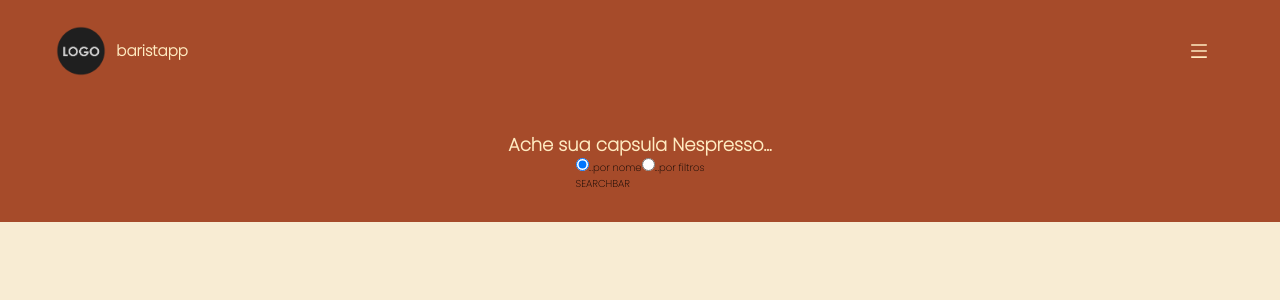
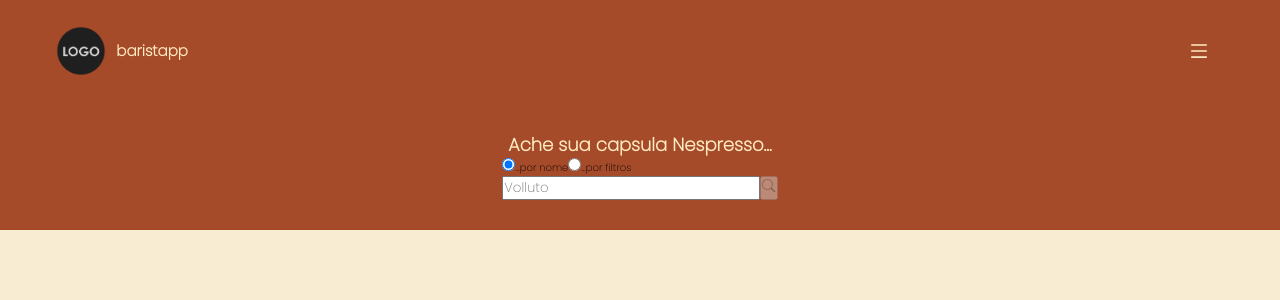
Before and after one commit to joaofelipelliccione/barista_app_front, a React (Create React App) app: page / in a window 1280 px wide. Shown: the top 300 px of the page. Built offline with nearby package versions, Linux system fonts and the light colour scheme; no server answers.

Commit message:
Conclusão da estrutura da barra de pesquisa.

```diff
--- a/src/components/searchMethods/SearchBar.jsx
+++ b/src/components/searchMethods/SearchBar.jsx
@@ -0,0 +1,41 @@
+import React from 'react';
+import PropTypes from 'prop-types';
+import { BsSearch } from 'react-icons/bs';
+// import '../../styles/SearchBar.css';
+
+function SearchBar({ searchedCapsule, setSearchedCapsule, onClickSearchBtn }) {
+  const searchWithEnter = (e) => {
+    e.preventDefault();
+    onClickSearchBtn();
+  };
+
+  return (
+    <section className="searchBarContainer">
+      <input
+        type="text"
+        placeholder="Volluto"
+        value={ searchedCapsule }
+        onChange={ ({ target }) => setSearchedCapsule(target.value) }
+        // onFocus={ () => {} }
+        onKeyPress={ (event) => event.key === 'Enter'
+        && searchWithEnter(event) }
+      />
+      <button
+        className="searchBtn"
+        type="button"
+        disabled={ searchedCapsule === '' }
+        onClick={ () => onClickSearchBtn() }
+      >
+        <BsSearch />
+      </button>
+    </section>
+  );
+}
+
+SearchBar.propTypes = {
+  searchedCapsule: PropTypes.string.isRequired,
+  setSearchedCapsule: PropTypes.func.isRequired,
+  onClickSearchBtn: PropTypes.func.isRequired,
+};
+
+export default SearchBar;
--- a/src/components/searchMethods/SearchMethods.jsx
+++ b/src/components/searchMethods/SearchMethods.jsx
@@ -1,15 +1,24 @@
 import React from 'react';
 import PropTypes from 'prop-types';
 import Radios from './Radios';
+import SearchBar from './SearchBar';
 
-function SearchMethods({ searchMethod, setSearchMethod }) {
+function SearchMethods({ searchMethod, setSearchMethod,
+  searchedCapsule, setSearchedCapsule, onClickSearchBtn }) {
   return (
     <div className="searchMethodContainer">
       <Radios
         setSearchMethod={ setSearchMethod }
       />
-      SEARCHBAR
-      {console.log(searchMethod)}
+      { searchMethod === 'name' ? (
+        <SearchBar
+          searchedCapsule={ searchedCapsule }
+          setSearchedCapsule={ setSearchedCapsule }
+          onClickSearchBtn={ onClickSearchBtn }
+        />
+      ) : (
+        <p>FILTROS</p>
+      ) }
     </div>
   );
 }
@@ -17,6 +26,9 @@ function SearchMethods({ searchMethod, setSearchMethod }) {
 SearchMethods.propTypes = {
   searchMethod: PropTypes.string.isRequired,
   setSearchMethod: PropTypes.func.isRequired,
+  searchedCapsule: PropTypes.string.isRequired,
+  setSearchedCapsule: PropTypes.func.isRequired,
+  onClickSearchBtn: PropTypes.func.isRequired,
 };
 
 export default SearchMethods;
--- a/src/pages/Home.jsx
+++ b/src/pages/Home.jsx
@@ -10,6 +10,7 @@ function Home() {
 
   const [isFetching, setIsFetching] = React.useState(false);
   const [searchMethod, setSearchMethod] = React.useState('name');
+  const [searchedCapsule, setSearchedCapsule] = React.useState('');
 
   const dispatch = useDispatch();
 
@@ -27,6 +28,10 @@ function Home() {
     setIsFetching(false);
   }, []);
 
+  const onClickSearchBtn = () => {
+    console.log(`Pesquisou por ${searchedCapsule}`);
+  };
+
   return (
     <div className="homePage">
       {console.log(isFetching)}
@@ -36,6 +41,9 @@ function Home() {
         <SearchMethods
           searchMethod={ searchMethod }
           setSearchMethod={ setSearchMethod }
+          searchedCapsule={ searchedCapsule }
+          setSearchedCapsule={ setSearchedCapsule }
+          onClickSearchBtn={ onClickSearchBtn }
         />
       </main>
     </div>
```
Also changed, not shown: src/components/searchMethods/FiltersBar.jsx (added).
